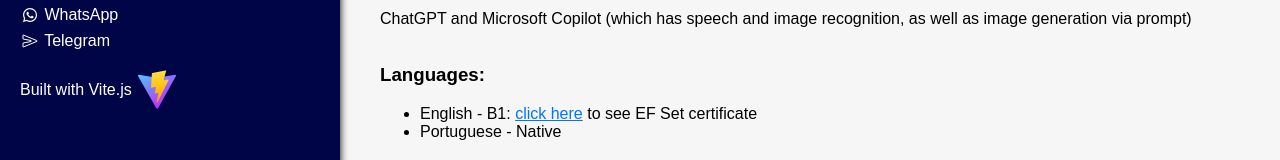
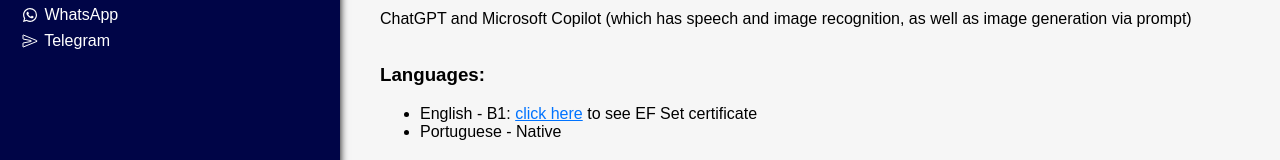
Before and after one commit to josiasbudaydeveloper/josiasbudaydeveloper.github.io, a React (Vite) app: page / in a window 1280 px wide. Shown: the part 447-607 px from the top of the page. Built offline with nearby package versions, Linux system fonts and the light colour scheme.

Commit message:
feat: removing the "Built with Vite" from the Aside section.

```diff
--- a/src/components/Aside.tsx
+++ b/src/components/Aside.tsx
@@ -15,7 +15,7 @@
     </p>
     <Contacts />
 
-    <section style={{
+    {/* <section style={{
       display: "flex",
       alignItems: "center",
       paddingLeft: "20px",
@@ -28,6 +28,6 @@
       }}
         src={Logos.Vite}
       />
-    </section>
+    </section> */}
   </ aside>
 )}
```
